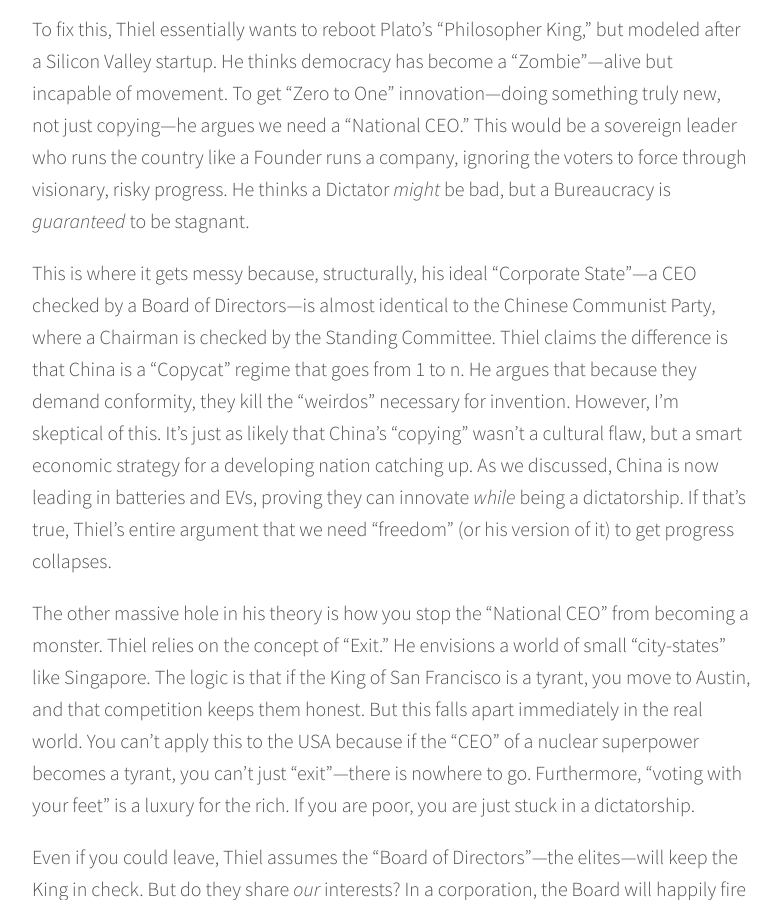
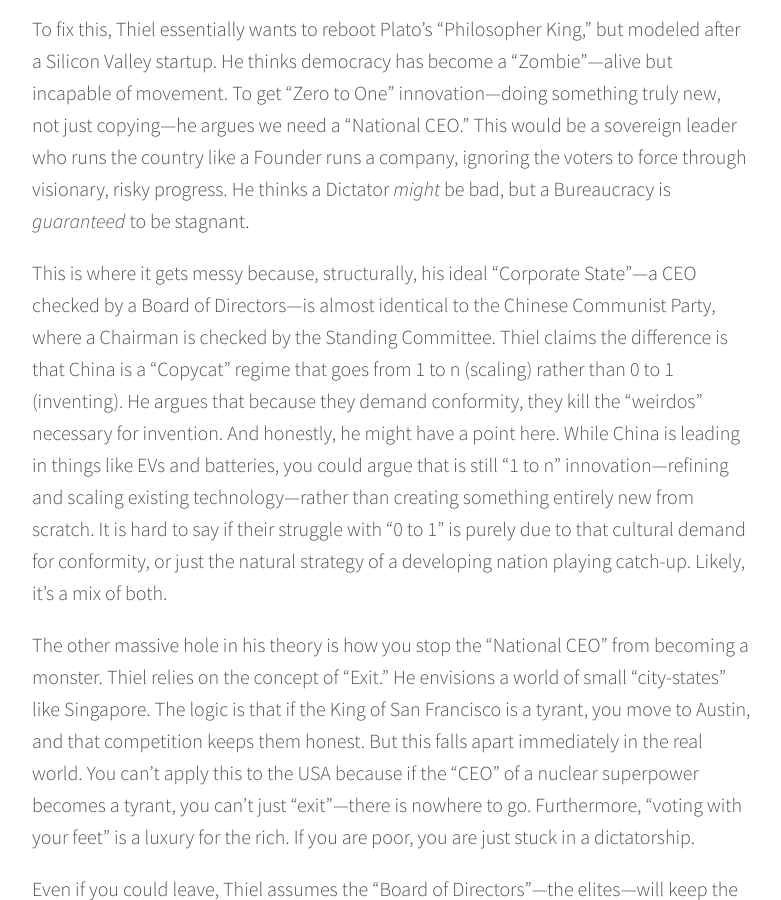
Before and after one commit to ilikeeatingrice/ilikeeatingrice.github.io, a Jekyll site: the page built from _posts/2025-12-3-Notes-on-Thiel’s-Antichrist.md, in a window 1280 px wide and 900 px high, scrolled down 816 px. Shown: the whole window, without its empty margins (248-1029 px from the left). Built offline with Jekyll 4.4.1, drawn with Linux system fonts in a browser that asks for light colours.

Commit message:
Revise analysis of Thiel's governance and innovation ideas
Discuss Thiel's views on innovation, governance, and the risks of a 'National CEO' model, comparing it to China's approach.

```diff
--- a/_posts/2025-12-3-Notes-on-Thiel’s-Antichrist.md
+++ b/_posts/2025-12-3-Notes-on-Thiel’s-Antichrist.md
@@ -4,7 +4,7 @@
 
 To fix this, Thiel essentially wants to reboot Plato’s "Philosopher King," but modeled after a Silicon Valley startup. He thinks democracy has become a "Zombie"—alive but incapable of movement. To get "Zero to One" innovation—doing something truly new, not just copying—he argues we need a "National CEO." This would be a sovereign leader who runs the country like a Founder runs a company, ignoring the voters to force through visionary, risky progress. He thinks a Dictator *might* be bad, but a Bureaucracy is *guaranteed* to be stagnant.
 
-This is where it gets messy because, structurally, his ideal "Corporate State"—a CEO checked by a Board of Directors—is almost identical to the Chinese Communist Party, where a Chairman is checked by the Standing Committee. Thiel claims the difference is that China is a "Copycat" regime that goes from 1 to n. He argues that because they demand conformity, they kill the "weirdos" necessary for invention. However, I’m skeptical of this. It’s just as likely that China’s "copying" wasn't a cultural flaw, but a smart economic strategy for a developing nation catching up. As we discussed, China is now leading in batteries and EVs, proving they can innovate *while* being a dictatorship. If that's true, Thiel’s entire argument that we need "freedom" (or his version of it) to get progress collapses.
+This is where it gets messy because, structurally, his ideal "Corporate State"—a CEO checked by a Board of Directors—is almost identical to the Chinese Communist Party, where a Chairman is checked by the Standing Committee. Thiel claims the difference is that China is a "Copycat" regime that goes from 1 to n (scaling) rather than 0 to 1 (inventing). He argues that because they demand conformity, they kill the "weirdos" necessary for invention. And honestly, he might have a point here. While China is leading in things like EVs and batteries, you could argue that is still "1 to n" innovation—refining and scaling existing technology—rather than creating something entirely new from scratch. It is hard to say if their struggle with "0 to 1" is purely due to that cultural demand for conformity, or just the natural strategy of a developing nation playing catch-up. Likely, it’s a mix of both.
 
 The other massive hole in his theory is how you stop the "National CEO" from becoming a monster. Thiel relies on the concept of "Exit." He envisions a world of small "city-states" like Singapore. The logic is that if the King of San Francisco is a tyrant, you move to Austin, and that competition keeps them honest. But this falls apart immediately in the real world. You can't apply this to the USA because if the "CEO" of a nuclear superpower becomes a tyrant, you can't just "exit"—there is nowhere to go. Furthermore, "voting with your feet" is a luxury for the rich. If you are poor, you are just stuck in a dictatorship.
 
```
